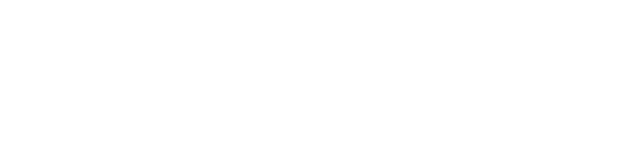
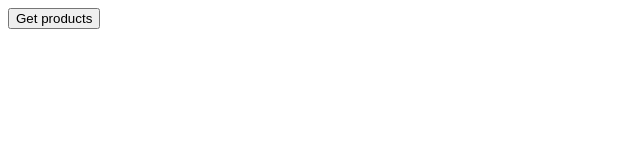
Before and after one commit to tanyazetova/fe-pro, a plain HTML site: page index.html in a window 1280 px wide. Shown: the whole page, without its empty margins (0-640 px from the left). Drawn offline with Linux system fonts and the light colour scheme.

Commit message:
add homework-31

```diff
--- a/index.html
+++ b/index.html
@@ -5,10 +5,12 @@
     <meta charset="UTF-8">
     <meta http-equiv="X-UA-Compatible" content="IE=edge">
     <meta name="viewport" content="width=device-width, initial-scale=1.0">
-    <title>Homework-1</title>
+    <title>Homework-31</title>
 </head>
 
 <body>
+    <button onclick="getAllProducts()">Get products</button>
+    <div id="app"></div>
     <script src="main.js"></script>
 </body>
 
--- a/main.js
+++ b/main.js
@@ -0,0 +1,57 @@
+const fetchAllProducts = async () => {
+  return (await fetch('https://dummyjson.com/products')).json();
+};
+
+async function getAllProducts() {
+  const response = await fetchAllProducts();
+  const prouducts = response.products;
+
+  console.log(prouducts, 'prouducts');
+
+  function getImageProductTemplate(thumbnail) {
+    return `<div class="image-wrapper">
+    <img src="${thumbnail}" alt="" class="image" />
+  </div>`;
+  }
+
+  function getPriceProductTemplate(price, discountPercentage) {
+    const percent = 100;
+    return `
+    <div class="price">
+    ${price},
+    price with discount ${
+      (price * percent - (discountPercentage / percent) * (price * percent)) /
+      percent
+    }
+    </div>`;
+  }
+
+  function getActionsProductTemplate() {
+    return `<div class="actions">
+    <button id="cart" class="button green-solid cart">Add to Cart</button>
+    <button class="button more">More Details</button>
+    </div>`;
+  }
+
+  function getProductTemplate(product) {
+    return ` <section class="product-item">
+    ${getImageProductTemplate(product.thumbnail)}
+    <div class="content-wrapper">
+        <div class="title">
+            <h4>${product.title}</h4>
+        </div>
+        ${getPriceProductTemplate(product.price, product.discountPercentage)}
+        <div class="description">${product.description}</div>
+        ${getActionsProductTemplate()}
+    </div>
+    </section>  `;
+  }
+
+  const productsTemplate = `
+   <article class="products">
+        ${prouducts.map((product) => getProductTemplate(product)).join('')}
+   </article>
+  `;
+
+  document.getElementById('app').innerHTML = productsTemplate;
+}
```
